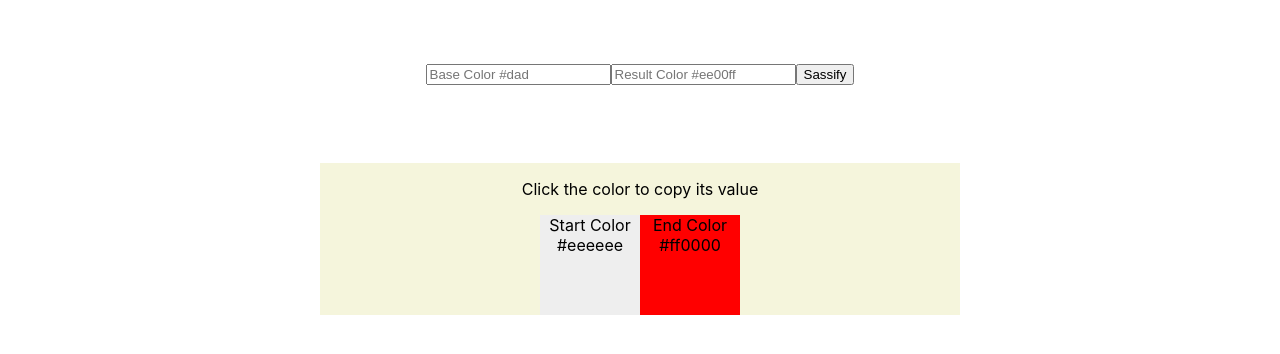
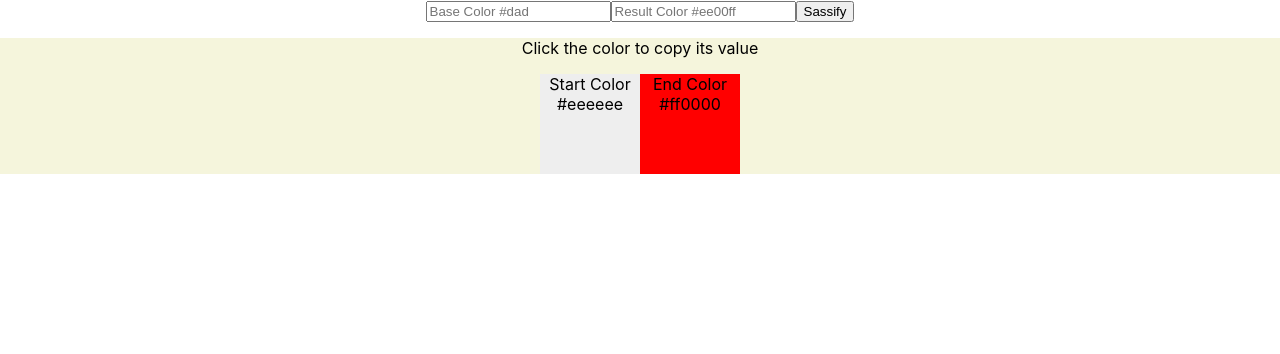
Before and after one commit to joshsmith01/sasscolorcalculator, a React (Create React App) app: page / in a window 1280 px wide. Shown: the top 354 px of the page. Built offline with nearby package versions, Linux system fonts and the light colour scheme.

Commit message:
Display history of functions

```diff
--- a/src/App.css
+++ b/src/App.css
@@ -1,5 +1,5 @@
 .App {
-  display: grid;
+  /*display: grid;*/
   grid-template-columns: 25%  auto  25%;
   grid-template-rows: 25% 100px auto;
   text-align: center;
@@ -10,13 +10,15 @@ form {
   grid-row-start: 2;
   grid-row-end: 3;
 }
-.color-display {
+.color-display, .color-display-history {
   grid-column-start: 2;
   grid-column-end: 3;
   grid-row-start: 3;
-  grid-row-end: 3;
   background: beige;
 }
+.color-display-history {
+    display: block;
+  }
 .color-card {
   height: 100px;
   width: 100px;
--- a/src/App.js
+++ b/src/App.js
@@ -28,8 +28,14 @@ const App = () => {
     setColorsHsl(colorsHsl => ({
       ...colorsHsl,
       colorStart: colorStartHsl,
-      colorEnd: colorEndHsl
+      colorEnd: colorEndHsl,
+      colorStartString: colors.colorStart,
+      colorEndString: colors.colorEnd,
     }));
+    setColors({
+      colorStart: '#eeeeee',
+      colorEnd: '#ff0000'
+    })
   };
 
   useEffect(() => {
@@ -92,6 +98,21 @@ const App = () => {
             End Color {colors.colorEnd}
           </div>
         </div>
+
+        {colorFunctionArray.map((item, index)  => (
+          <div className="color-display-history" key={index}>
+            <p>{item}</p>
+            <div className="color-card color-card-start" style={{background: colorsHsl.colorStartString}}>
+              Start Color {colorsHsl.colorStartString}
+            </div>
+            <div className="color-card color-card-end" style={{background: colorsHsl.colorEndString}}>
+              End Color {colorsHsl.colorEndString}
+            </div>
+          </div>
+        ))}
+
+
+
       </div>
   );
 }
```
